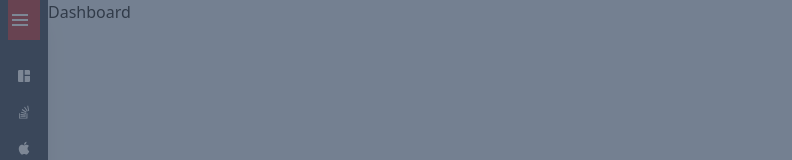
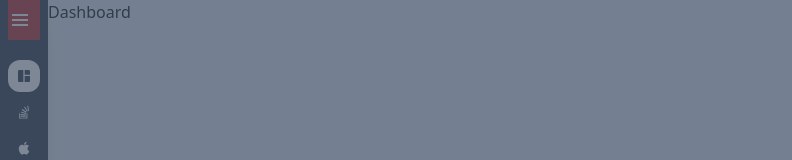
Before and after one commit to greycodee/VidConvert, a React (Vite) app: page /VidConvert/dashboard in a window 1280 px wide. Shown: the top 160 px of the page, without its empty margins (0-792 px from the left). Built offline with nearby package versions, Linux system fonts and the light colour scheme; what @ffmpeg/ffmpeg would draw is missing.

Commit message:
add selectitem of sidebar

```diff
--- a/src/App.jsx
+++ b/src/App.jsx
@@ -2,14 +2,16 @@ import { useState, useEffect } from "react";
 import { createFFmpeg } from "@ffmpeg/ffmpeg";
 import Sidebar from "./components/Sidebar";
 import TopBarMenu from "./components/TopBarMenu";
-import { Outlet } from "react-router-dom";
-import { DiStackoverflow,DiApple,DiAngularSimple } from "react-icons/di";
+import { Outlet} from "react-router-dom";
+import { DiStackoverflow,DiApple } from "react-icons/di";
 import { MdSpaceDashboard } from "react-icons/md";
 
 const ffmpeg = createFFmpeg({ log: true });
 
 function App() {
   const [ffmpegLoading, setFFmepgLoading] = useState(true);
+  // let location = useLocation();
+  // console.log(location);
 
   useEffect(() => {
     // eslint-disable-next-line no-undef
@@ -30,21 +32,21 @@ function App() {
       icon: <MdSpaceDashboard/>,
       title: "Dashboard",
       content: "dashboard",
-      link: "/dashboard",
+      link: "dashboard",
     },
     {
       key: 2,
       icon: <DiStackoverflow/>,
       title: "M3U8 to MP4",
       content: "content123",
-      link: "/m3u8tomp4",
+      link: "m3u8tomp4",
     },
     {
       key: 3,
       icon: <DiApple/>,
       title: "Add watermark",
       content: "watermark",
-      link: "/watermark",
+      link: "watermark",
     },
 
   ];
--- a/src/components/Sidebar.jsx
+++ b/src/components/Sidebar.jsx
@@ -1,5 +1,6 @@
-import React from "react";
-import { useNavigate } from "react-router-dom";
+/* eslint-disable react/prop-types */
+import {cloneElement,useEffect,useState} from "react";
+import { useNavigate,useLocation } from "react-router-dom";
 
 import { BiMenu } from "react-icons/bi";
 
@@ -9,13 +10,22 @@ function Sidebar({ className, isOpen, toggleSidebar, itemData }) {
     height: "24px",
   };
   const mergedIcon = (itemIcon) => {
-    return React.cloneElement(itemIcon, {
+    return cloneElement(itemIcon, {
       style: { ...itemIcon.props.style, ...iconStyle },
     });
   };
 
-  const [selectItem, setSelectItem] = React.useState(0);
+  const [currRootPath, setCurrRootPath] = useState("");
   const navigate = useNavigate();
+
+  let location = useLocation();
+
+  useEffect(() => {
+    setCurrRootPath(location.pathname.split("/")[1]);
+  }, [location]);
+
+
+  console.log();
 
   return (
     <div
@@ -34,12 +44,11 @@ function Sidebar({ className, isOpen, toggleSidebar, itemData }) {
             <li
               key={item.key}
               onClick={() => {
-                setSelectItem(item.key);
                 navigate(item.link);
               }}
               className={`px-2 py-2 mt-1
                 w-full h-8 rounded-xl flex flex-row
-                ${selectItem === item.key ? "bg-white text-slate-800" : " hover:bg-white hover:text-slate-800 cursor-pointer"}
+                ${currRootPath === item.link ? "bg-white text-slate-800" : " hover:bg-white hover:text-slate-800 cursor-pointer"}
                 `}
             >
 
--- a/src/components/TopBar.jsx
+++ b/src/components/TopBar.jsx
@@ -1,3 +1,4 @@
+/* eslint-disable react/prop-types */
 function TopBar({ className, isOpen, toggleSidebar }) {
   return (
     <div className={`${className} z-40 fixed top-0 left-0 right-0`}>
--- a/src/components/TopBarMenu.jsx
+++ b/src/components/TopBarMenu.jsx
@@ -1,3 +1,4 @@
+/* eslint-disable react/prop-types */
 import {useState} from "react";
 import TopBar from "./TopBar";
 import { Link } from "react-router-dom";
@@ -16,7 +17,7 @@ function TopBarMenu({ className, menuData }) {
             <ul className={`z-30 fixed top-14 left-0 right-0 overflow-hidden bg-gray-700
             text-white divide-y
             ${isOpen ? "h-full" : "h-0"}
-            bg-sky-100 transition-all duration-100 ease-in-out`}>
+            transition-all duration-100 ease-in-out`}>
                 {menuData.map((item) => (
                     <li
                         key={item.key}
--- a/src/main.jsx
+++ b/src/main.jsx
@@ -4,6 +4,7 @@ import App from "./App.jsx";
 import M3U8ToMP4 from "./pages/M3U8ToMP4.jsx";
 import WaterMark from "./pages/WaterMark.jsx";
 import Dashboard from "./pages/Dashboard.jsx";
+import Error from "./pages/Error.jsx";
 import "./index.css";
 import { BrowserRouter, useRoutes } from "react-router-dom";
 
@@ -26,6 +27,11 @@ const routeData = [
       {
         path: "/watermark",
         element: <WaterMark />
+      },
+      {
+        path: "*",
+        element: <Error />,
+
       }
     ]
   }
--- /dev/null
+++ b/src/pages/Error.jsx
@@ -0,0 +1,10 @@
+
+function Error(){
+    return(
+        <div>
+            <h1>404</h1>
+        </div>
+    );
+}
+
+export default Error;
```
